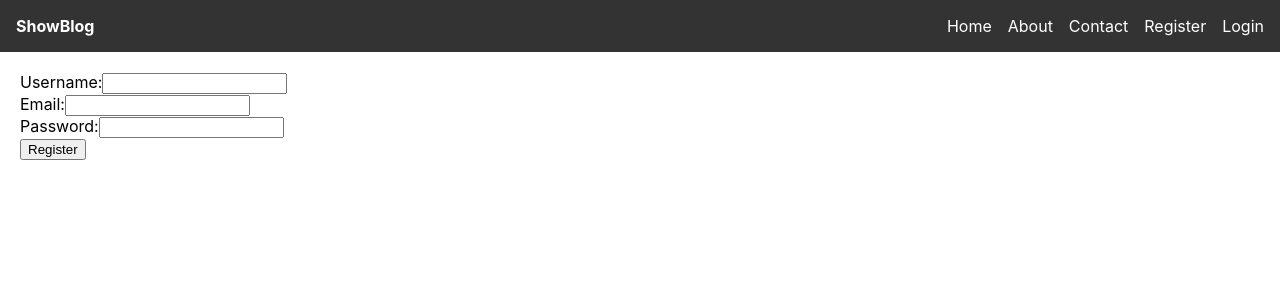
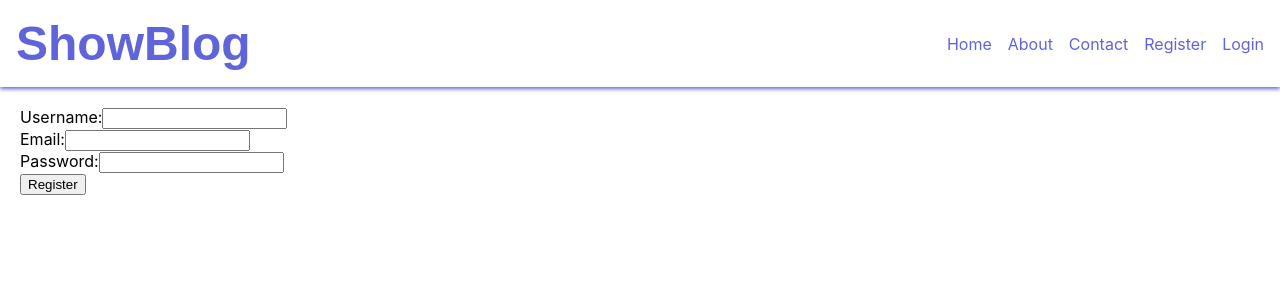
Before and after one commit to Obitope-Eniola-Nathaniel/blog-front-end, a React (Create React App) app: page /register in a window 1280 px wide. Shown: the top 300 px of the page. Built offline with nearby package versions, Linux system fonts and the light colour scheme.

Commit message:
header styling

```diff
--- a/src/ProtectedRoutes.js
+++ b/src/ProtectedRoutes.js
@@ -12,7 +12,7 @@ export default function ProtectedRoutes() {
     // Show nested route content if token exists
     <Outlet />
   ) : (
-    // Redirect to home page ("/") and save current location in state
-    <Navigate to="/login" replace state={{ from: location }} />
+    // Redirect to login page ("/login") and save current location in state
+    <Navigate to="/login" replace state={{ from: location, message: "You must be logged in to view that page" }} />
   );
 }
--- a/src/components/LoginForm.js
+++ b/src/components/LoginForm.js
@@ -1,6 +1,7 @@
 import React, { useState } from "react";
 import axios from "axios";
 import Cookies from "universal-cookie";
+
 
 const cookies = new Cookies();
 
--- a/src/components/Navbar.css
+++ b/src/components/Navbar.css
@@ -3,12 +3,18 @@
   justify-content: space-between;
   align-items: center;
   padding: 1rem;
-  background-color: #333;
+  background-color: #ffffff;
   color: white;
+  box-shadow: 0 2px 4px #6064da;
+}
+
+.navbar-brand .logo {
+  font-family: Ammonite, sans-serif;
+  color: #6064da;
+  font-size: 3rem;
 }
 
 .navbar-brand a {
-  color: white;
   text-decoration: none;
   font-weight: bold;
 }
@@ -17,6 +23,7 @@
   font-size: 1.5rem;
   cursor: pointer;
   display: none;
+  color: #6064da;
 }
 
 .navbar-menu {
@@ -31,7 +38,7 @@
 }
 
 .navbar-menu li a {
-  color: white;
+  color: #6064da;
   text-decoration: none;
 }
 
@@ -47,8 +54,9 @@
     top: 60px;
     left: 0;
     width: 100%;
-    background-color: #333;
+    background-color: #fff;
     text-align: center;
+    box-shadow: 0 4px 2px -2px #6064da;
   }
 
   .navbar-menu.active {
```
Also changed, not shown: 1 other file (tests, documents, lock files or other folders).
